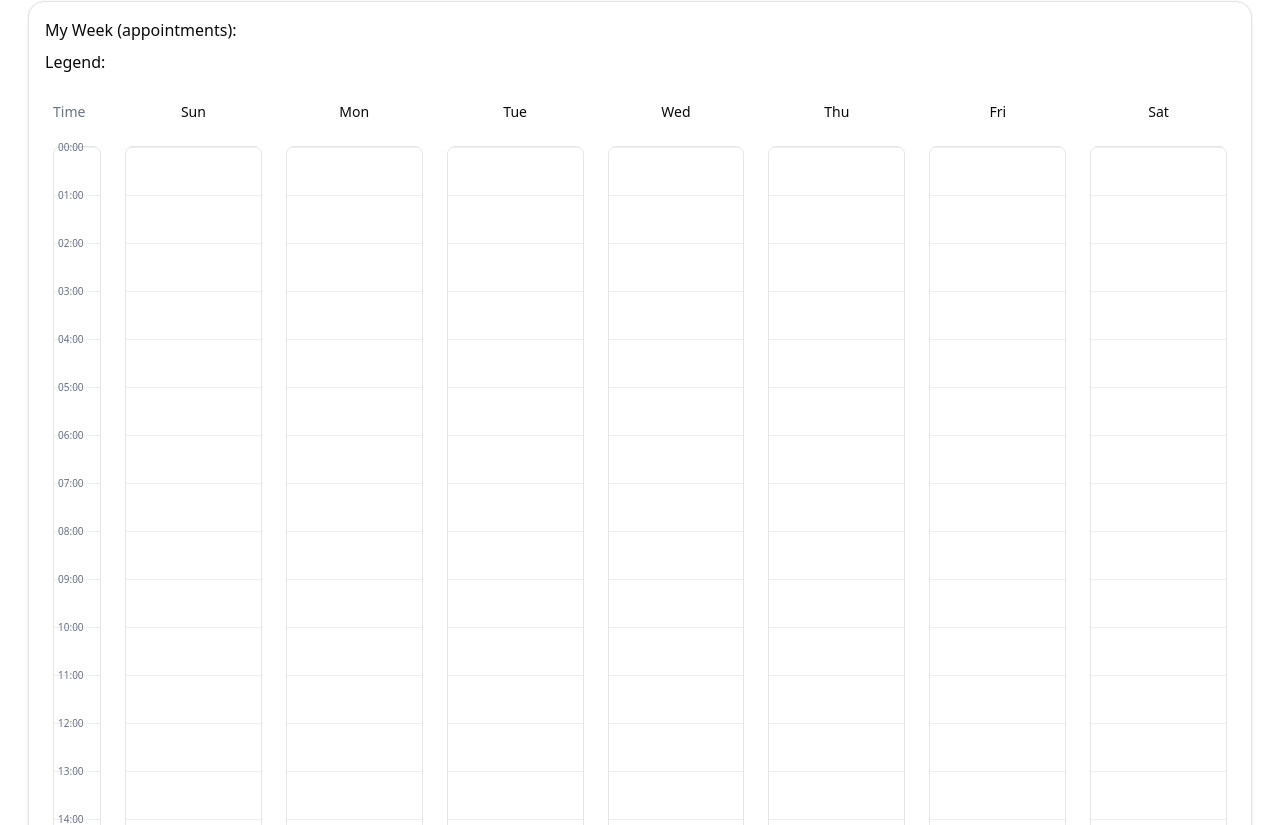
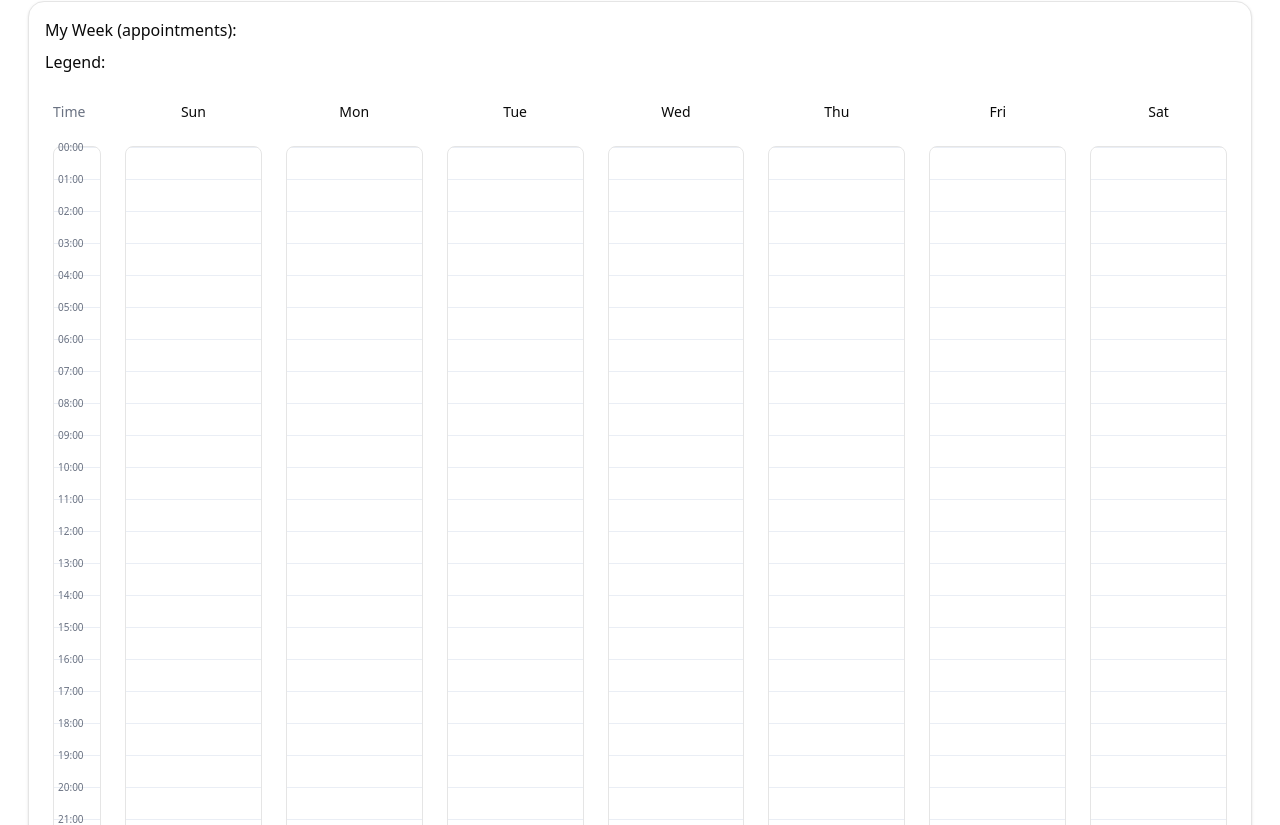
Before and after one commit to BobBjorklund/ManagePro_Team_Scheduler, a Next.js app: page / in a window 1280 px wide. Shown: the part 1075-1900 px from the top of the page. Built offline with nearby package versions, Linux system fonts and the light colour scheme.

Commit message:
fuck yeah mfer

```diff
--- a/src/app/page.tsx
+++ b/src/app/page.tsx
@@ -789,7 +789,7 @@ export default function OvernightWeeklyPlanner() {
       return { id: e.id, name: e.name, oneCount, teamCount, conversations };
     });
   }, [employees, plan]);
-  const HOUR_PX = 48; // pixels per hour (tweak to taste)
+  const HOUR_PX = 32; // pixels per hour (tweak to taste)
   const DAY_HEIGHT = HOUR_PX * 24; // 24h vertical grid
 
   // Stable color per employee (HSL by id)
```
